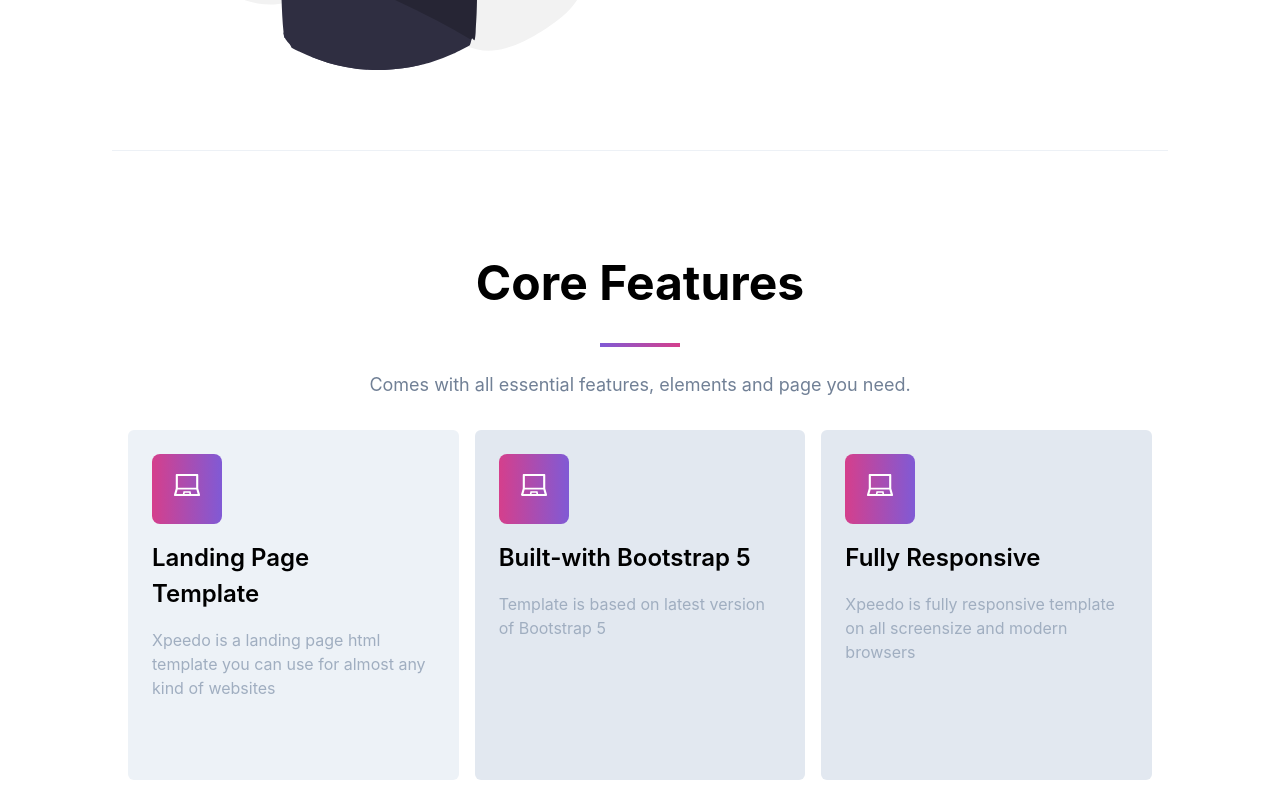
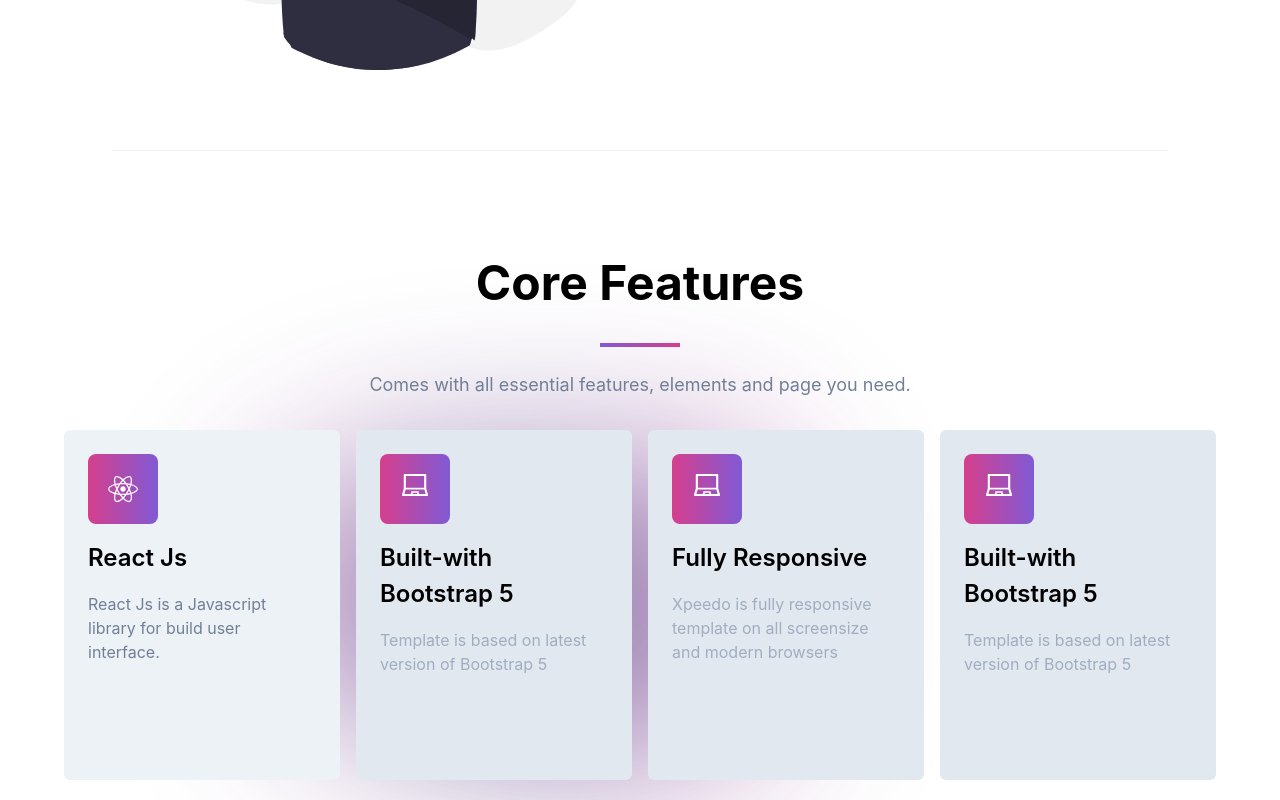
Before and after one commit to vectorCodes/nextjsauthentication, a Next.js app: page / in a window 1280 px wide. Shown: the part 1136-1936 px from the top of the page. Built offline with nearby package versions, Linux system fonts and the light colour scheme; no server answers.

Commit message:
added linear bg

```diff
--- a/components/landing/landingcard.js
+++ b/components/landing/landingcard.js
@@ -1,10 +1,23 @@
 import React from "react";
 import { Box, SimpleGrid, Text, Center } from "@chakra-ui/react";
 import { AiOutlineLaptop } from "react-icons/ai";
+import { FaReact } from "react-icons/fa";
 
 function Landingcard() {
   return (
-    <Box>
+    <Box position={"relative"}>
+      <Box
+        w={"500px"}
+        top={"40%"}
+        left={"20%"}
+        h={"300px"}
+        position={"absolute"}
+        borderRadius={"50% 20% 40% 80%"}
+        filter={"blur(90px)"}
+        zIndex={"-1"}
+        opacity={0.6}
+        bgGradient={"radial-gradient(circle at 50% 50% ,blue.700,#9A0680)"}
+      ></Box>
       <Center>
         <Text textColor={"black"} fontWeight={"bold"} fontSize={"5xl"}>
           Core Features
@@ -23,7 +36,7 @@ function Landingcard() {
           Comes with all essential features, elements and page you need.
         </Text>
       </Center>
-      <SimpleGrid columns={3} m={"0 auto"} maxW={"5xl"} spacing={4} mt={8}>
+      <SimpleGrid columns={4} m={"0 auto"} maxW={"6xl"} spacing={4} mt={8}>
         <Box role="group">
           <Box
             p={6}
@@ -45,10 +58,10 @@ function Landingcard() {
                 rounded: "full",
                 transform: "rotate(360deg)",
               }}
-              p={4}
+              p={5}
             >
-              <Box textColor={"white"} fontSize={"3xl"} px={1}>
-                <AiOutlineLaptop />
+              <Box textColor={"white"} fontSize={"3xl"}>
+                <FaReact />
               </Box>
             </Box>
             <Box
@@ -57,13 +70,11 @@ function Landingcard() {
               fontSize={"2xl"}
               mt={4}
             >
-              <Text>Landing Page</Text>
-              <Text>Template</Text>
+              <Text>React Js</Text>
             </Box>
             <Box mt={4}>
-              <Text textColor={"gray.400"}>
-                Xpeedo is a landing page html template you can use for almost
-                any kind of websites
+              <Text textColor={"gray.500"}>
+                React Js is a Javascript library for build user interface.
               </Text>
             </Box>
           </Box>
@@ -176,6 +187,57 @@ function Landingcard() {
             _groupHover={{ width: "full", transform: "scale(1.07)" }}
           ></Box>
         </Box>
+        <Box role={"group"}>
+          <Box
+            p={6}
+            bg={"gray.200"}
+            rounded={"md"}
+            h={"350px"}
+            transition={"0.6s"}
+            _hover={{
+              transform: "scale(1.07)",
+            }}
+          >
+            <Box
+              h={"70px"}
+              w={"70px"}
+              rounded={"lg"}
+              bgGradient={"linear(to-l,purple.500,pink.500)"}
+              transition={"all 1s"}
+              _groupHover={{
+                rounded: "full",
+                transform: "rotate(360deg)",
+              }}
+              p={4}
+            >
+              {" "}
+              <Box textColor={"white"} fontSize={"3xl"} px={1}>
+                <AiOutlineLaptop />
+              </Box>
+            </Box>
+            <Box
+              textColor={"black"}
+              fontWeight={"semibold"}
+              fontSize={"2xl"}
+              mt={4}
+            >
+              <Text>Built-with Bootstrap 5</Text>
+            </Box>
+            <Box mt={4}>
+              <Text textColor={"gray.400"}>
+                Template is based on latest version of Bootstrap 5
+              </Text>
+            </Box>
+          </Box>
+          <Box
+            w={"0"}
+            bgGradient={"linear(to-l,pink.500,purple.500)"}
+            roundedEnd={"lg"}
+            h={"4px"}
+            transition={"all 1s"}
+            _groupHover={{ width: "full", transform: "scale(1.07)" }}
+          ></Box>
+        </Box>
       </SimpleGrid>
     </Box>
   );
--- a/components/navbar.js
+++ b/components/navbar.js
@@ -1,7 +1,6 @@
 import React, { useEffect, useState } from "react";
-import { Box, Text, HStack, Spacer, Button, Center } from "@chakra-ui/react";
+import { Box, Text, HStack, Spacer, Button } from "@chakra-ui/react";
 import Link from "next/link";
-import { BsToggle2On } from "react-icons/bs";
 import { auth } from "../utilities/firebse-config";
 import { onAuthStateChanged } from "firebase/auth";
 
@@ -51,7 +50,7 @@ function Navbar() {
   };
 
   return (
-    <Box bg="white">
+    <Box>
       <Box>
         <HStack spacing={6}>
           <Text
```
